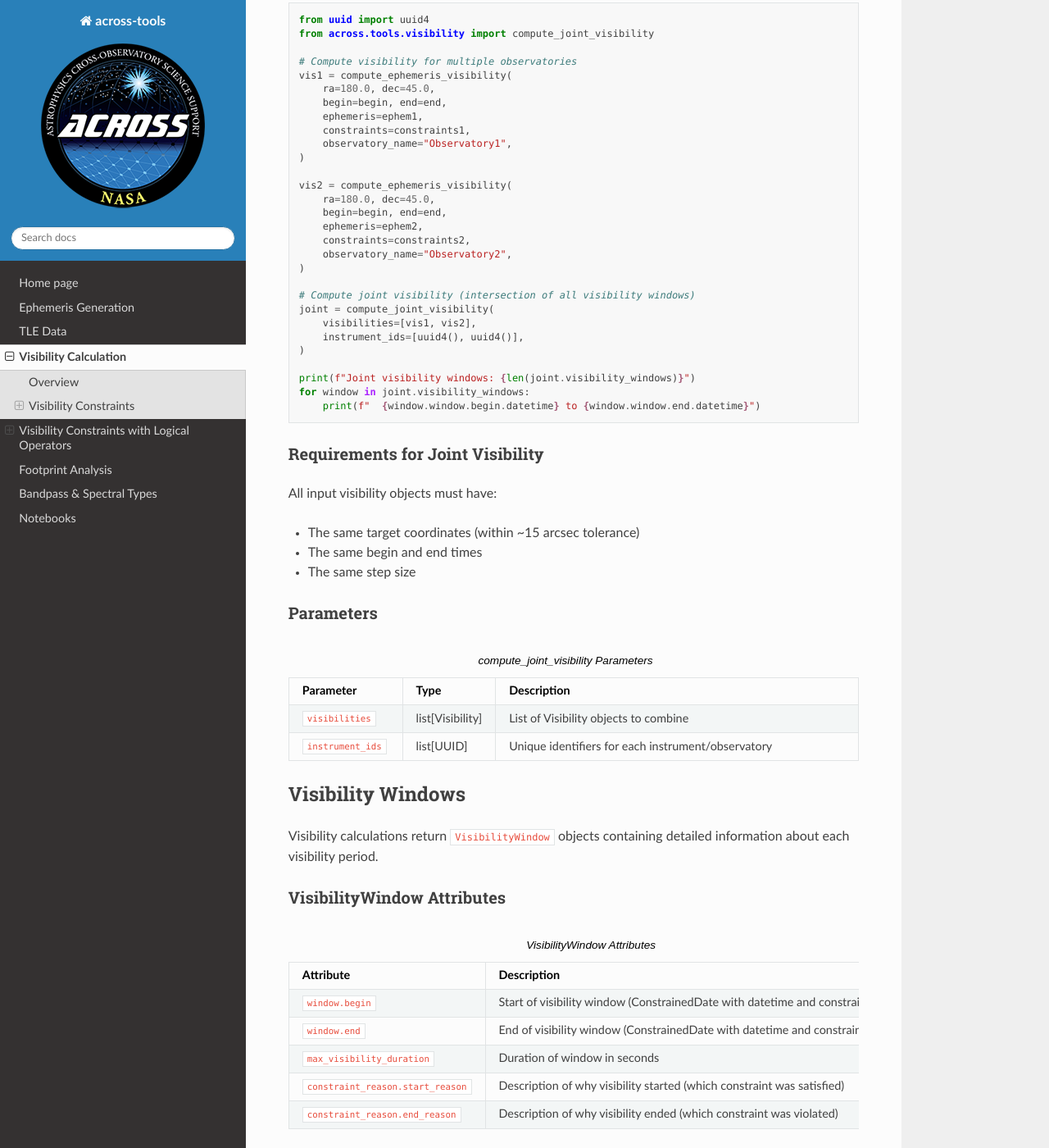
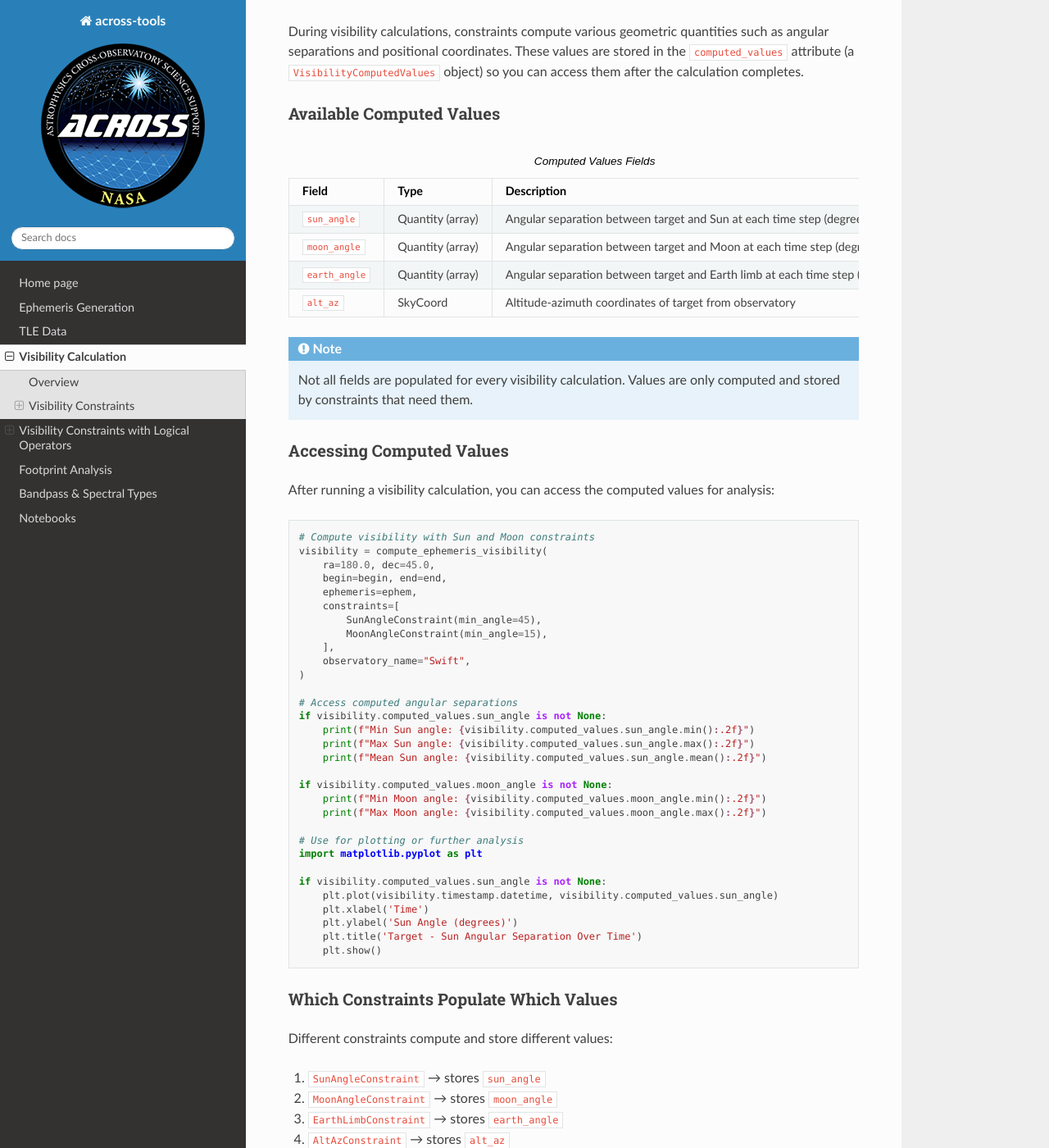
Before and after one commit to NASA-ACROSS/across-tools, a Sphinx documentation site: the page built from docs/visibility.rst, in a window 1280 px wide and 1400 px high, scrolled down 6672 px. Shown: the whole window at 82% size. Built offline with Sphinx 7.4.7 and the Read the Docs theme 3.1.0, drawn with Linux system fonts in a browser that asks for light colours; pages that are not in the unit, such as notebooks, are missing from menus; some of the changed text lies outside the part shown.

Commit message:
fix(docs): update documentation missing from recent PRs and fix docstrings (#109)
* fix: update documentation missing from recent PRs

fix: update some out of date docstrings

fix: update google style docstrings to numpy

fix: actually commit bandpass update

* fix: bandpass docstrings

---------

Co-authored-by: Samuel Wyatt <swyatt@email.arizona.edu>

```diff
--- a/docs/conf.py
+++ b/docs/conf.py
@@ -55,6 +55,14 @@ autoapi_ignore = ["*/__main__.py", "*/_version.py"]
 autoapi_add_toc_tree_entry = False
 autoapi_member_order = "bysource"
 
+# -- Type hints configuration ------------------------------------------------
+# Automatically extract type information from type hints
+autodoc_typehints = "description"  # Options: 'signature', 'description', 'both', 'none'
+autodoc_typehints_description_target = "documented"  # Add types to documented parameters
+napoleon_use_param = True
+napoleon_use_rtype = True
+napoleon_attr_annotations = True  # Document attribute type hints
+
 # -- HTML output options -----------------------------------------------------
 html_theme = "sphinx_rtd_theme"
 html_static_path = ["_static"]
--- a/docs/visibility.rst
+++ b/docs/visibility.rst
@@ -388,6 +388,100 @@ After computing visibility, you can check if the target is visible at specific t
    visible_array = visibility.visible(times)
    print(f"Visibility: {visible_array}")
 
+Computed Values
+---------------
+
+The ``computed_values`` attribute provides access to geometric quantities calculated
+during visibility analysis. After running a visibility calculation, you can inspect
+these values for further analysis or visualization.
+
+Overview
+^^^^^^^^
+
+During visibility calculations, constraints compute various geometric quantities such as
+angular separations and positional coordinates. These values are stored in the
+``computed_values`` attribute (a ``VisibilityComputedValues`` object) so you can access
+them after the calculation completes.
+
+Available Computed Values
+^^^^^^^^^^^^^^^^^^^^^^^^^
+
+.. list-table:: Computed Values Fields
+   :widths: 20 20 60
+   :header-rows: 1
+
+   * - Field
+     - Type
+     - Description
+   * - ``sun_angle``
+     - Quantity (array)
+     - Angular separation between target and Sun at each time step (degrees)
+   * - ``moon_angle``
+     - Quantity (array)
+     - Angular separation between target and Moon at each time step (degrees)
+   * - ``earth_angle``
+     - Quantity (array)
+     - Angular separation between target and Earth limb at each time step (degrees)
+   * - ``alt_az``
+     - SkyCoord
+     - Altitude-azimuth coordinates of target from observatory
+
+.. note::
+   Not all fields are populated for every visibility calculation. Values are only
+   computed and stored by constraints that need them.
+
+Accessing Computed Values
+^^^^^^^^^^^^^^^^^^^^^^^^^^
+
+After running a visibility calculation, you can access the computed values for analysis:
+
+.. code-block:: python
+
+   # Compute visibility with Sun and Moon constraints
+   visibility = compute_ephemeris_visibility(
+       ra=180.0, dec=45.0,
+       begin=begin, end=end,
+       ephemeris=ephem,
+       constraints=[
+           SunAngleConstraint(min_angle=45),
+           MoonAngleConstraint(min_angle=15),
+       ],
+       observatory_name="Swift",
+   )
+
+   # Access computed angular separations
+   if visibility.computed_values.sun_angle is not None:
+       print(f"Min Sun angle: {visibility.computed_values.sun_angle.min():.2f}")
+       print(f"Max Sun angle: {visibility.computed_values.sun_angle.max():.2f}")
+       print(f"Mean Sun angle: {visibility.computed_values.sun_angle.mean():.2f}")
+
+   if visibility.computed_values.moon_angle is not None:
+       print(f"Min Moon angle: {visibility.computed_values.moon_angle.min():.2f}")
+       print(f"Max Moon angle: {visibility.computed_values.moon_angle.max():.2f}")
+
+   # Use for plotting or further analysis
+   import matplotlib.pyplot as plt
+
+   if visibility.computed_values.sun_angle is not None:
+       plt.plot(visibility.timestamp.datetime, visibility.computed_values.sun_angle)
+       plt.xlabel('Time')
+       plt.ylabel('Sun Angle (degrees)')
+       plt.title('Target - Sun Angular Separation Over Time')
+       plt.show()
+
+Which Constraints Populate Which Values
+^^^^^^^^^^^^^^^^^^^^^^^^^^^^^^^^^^^^^^^^
+
+Different constraints compute and store different values:
+
+1. ``SunAngleConstraint`` → stores ``sun_angle``
+2. ``MoonAngleConstraint`` → stores ``moon_angle``
+3. ``EarthLimbConstraint`` → stores ``earth_angle``
+4. ``AltAzConstraint`` → stores ``alt_az``
+
+Only the constraints you actually use will populate their corresponding fields in
+``computed_values``.
+
 Joint Visibility
 ----------------
 
```
Also changed, not shown: docs/footprint.rst (+84 -0 lines), docs/requirements.txt (+4 -4 lines), 2 other files.
